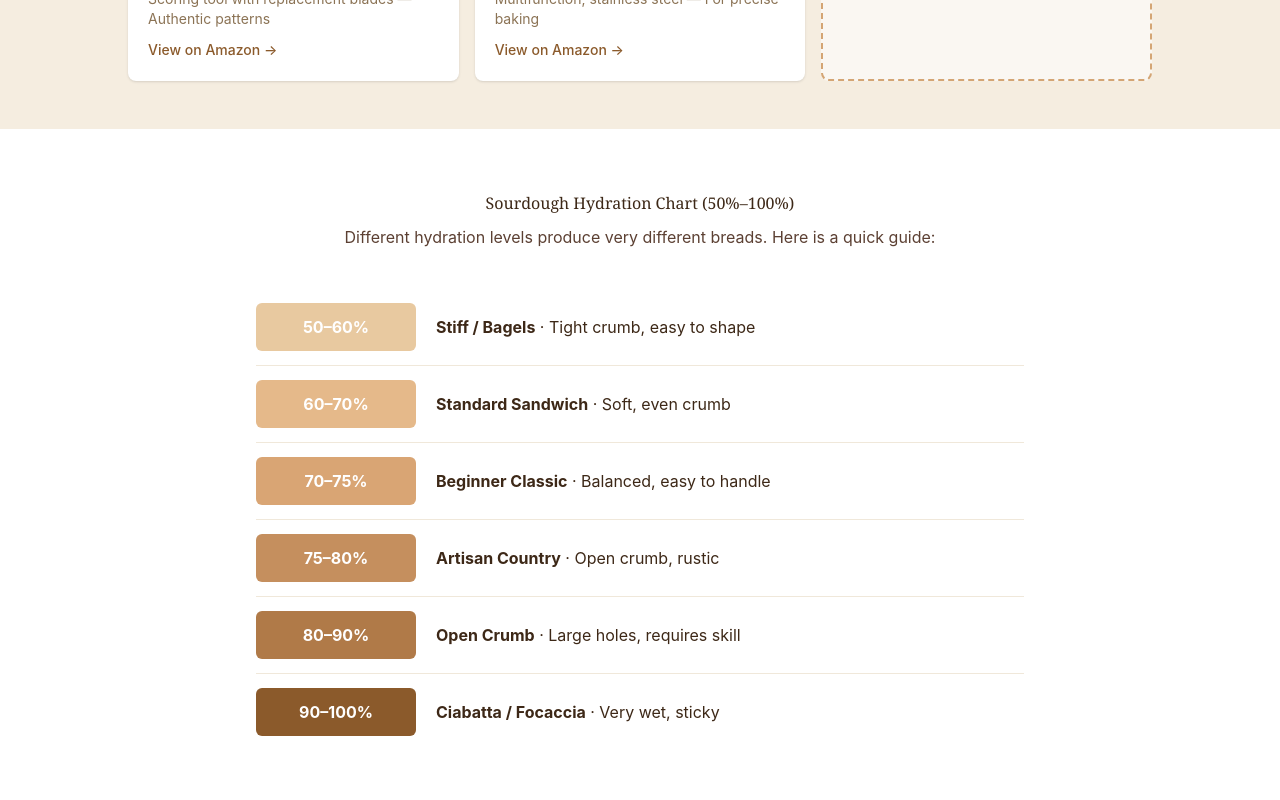
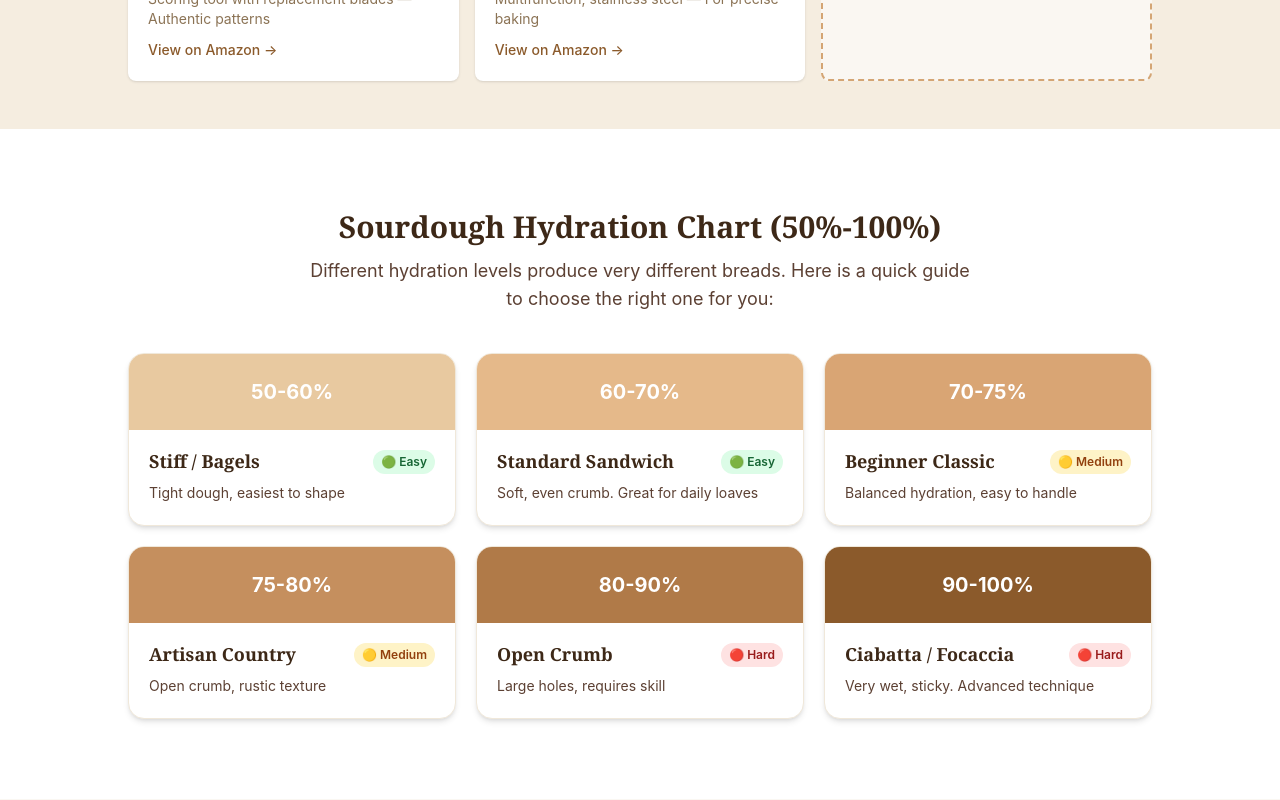
Before and after one commit to TZ005/sourdough-calculator, a Next.js app: page / in a window 1280 px wide. Shown: the part 2560-3360 px from the top of the page. Built offline with nearby package versions, Linux system fonts and the light colour scheme.

Commit message:
HydrationChart: redesign as card grid with difficulty badges

```diff
--- a/components/HydrationChart.jsx
+++ b/components/HydrationChart.jsx
@@ -1,35 +1,52 @@
+"use client";
+
 const LEVELS = [
-  { range: "50–60%", color: "#E8C9A0", name: "Stiff / Bagels", desc: "Tight crumb, easy to shape" },
-  { range: "60–70%", color: "#E5B98A", name: "Standard Sandwich", desc: "Soft, even crumb" },
-  { range: "70–75%", color: "#D9A574", name: "Beginner Classic", desc: "Balanced, easy to handle" },
-  { range: "75–80%", color: "#C58F5E", name: "Artisan Country", desc: "Open crumb, rustic" },
-  { range: "80–90%", color: "#B07A48", name: "Open Crumb", desc: "Large holes, requires skill" },
-  { range: "90–100%", color: "#8B5A2B", name: "Ciabatta / Focaccia", desc: "Very wet, sticky" },
+  { range: "50-60%", color: "#E8C9A0", name: "Stiff / Bagels", diff: "easy", emoji: "🟢", desc: "Tight dough, easiest to shape" },
+  { range: "60-70%", color: "#E5B98A", name: "Standard Sandwich", diff: "easy", emoji: "🟢", desc: "Soft, even crumb. Great for daily loaves" },
+  { range: "70-75%", color: "#D9A574", name: "Beginner Classic", diff: "medium", emoji: "🟡", desc: "Balanced hydration, easy to handle" },
+  { range: "75-80%", color: "#C58F5E", name: "Artisan Country", diff: "medium", emoji: "🟡", desc: "Open crumb, rustic texture" },
+  { range: "80-90%", color: "#B07A48", name: "Open Crumb", diff: "hard", emoji: "🔴", desc: "Large holes, requires skill" },
+  { range: "90-100%", color: "#8B5A2B", name: "Ciabatta / Focaccia", diff: "hard", emoji: "🔴", desc: "Very wet, sticky. Advanced technique" },
 ];
+
+const DIFF_LABEL = { easy: "Easy", medium: "Medium", hard: "Hard" };
+const DIFF_STYLE = {
+  easy: "bg-green-100 text-green-800",
+  medium: "bg-amber-100 text-amber-800",
+  hard: "bg-red-100 text-red-800",
+};
 
 export default function HydrationChart() {
   return (
-    <section className="py-16 bg-white">
+    <section className="py-20 bg-white">
       <div className="max-w-6xl mx-auto px-6">
-        <h2 className="text-center mb-3">Sourdough Hydration Chart (50%–100%)</h2>
-        <p className="text-center text-[#5C4033] max-w-2xl mx-auto mb-10">
-          Different hydration levels produce very different breads. Here is a quick guide:
+        <h2 className="text-center text-3xl font-bold mb-3 text-brand-dark">
+          Sourdough Hydration Chart (50%-100%)
+        </h2>
+        <p className="text-center text-[#5C4033] max-w-2xl mx-auto mb-10 text-lg">
+          Different hydration levels produce very different breads. Here is a quick guide to choose the right one for you:
         </p>
 
-        <div className="max-w-3xl mx-auto">
+        <div className="grid grid-cols-1 md:grid-cols-2 lg:grid-cols-3 gap-5 max-w-5xl mx-auto">
           {LEVELS.map((level) => (
             <div
               key={level.range}
-              className="grid grid-cols-[120px_1fr] md:grid-cols-[160px_1fr] gap-5 items-center py-3.5 border-b border-[#F0E8DA] last:border-b-0"
+              className="bg-white rounded-2xl shadow-md hover:shadow-lg transition-shadow overflow-hidden border border-[#F0E8DA]"
             >
               <div
-                className="py-3 px-3 text-white font-bold text-center rounded-md text-base"
+                className="py-6 px-4 text-white text-center font-bold text-xl"
                 style={{ backgroundColor: level.color }}
               >
                 {level.range}
               </div>
-              <div className="text-brand-dark">
-                <strong>{level.name}</strong> · {level.desc}
+              <div className="p-5">
+                <div className="flex items-start justify-between gap-2 mb-2">
+                  <h3 className="font-bold text-lg text-brand-dark leading-tight">{level.name}</h3>
+                  <span className={"text-xs px-2 py-1 rounded-full font-semibold whitespace-nowrap flex-shrink-0 " + DIFF_STYLE[level.diff]}>
+                    {level.emoji} {DIFF_LABEL[level.diff]}
+                  </span>
+                </div>
+                <p className="text-sm text-[#5C4033] leading-relaxed">{level.desc}</p>
               </div>
             </div>
           ))}
```
